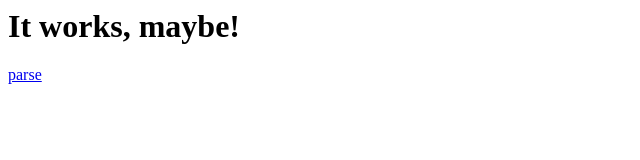
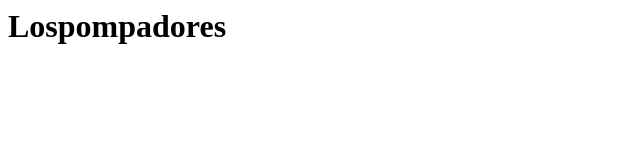
Before and after one commit to LosPompadores/lospompadores.github.io, a plain HTML site: page index.html in a window 1280 px wide. Shown: the whole page, without its empty margins (0-640 px from the left). Drawn offline with Linux system fonts and the light colour scheme.

Commit message:
Update index.html

```diff
--- a/index.html
+++ b/index.html
@@ -69,9 +69,7 @@
 
 
 <body>
-    <h1>It works, maybe!</h1>
-
-    <a href="parse/index.php">parse</a>
+    <h1>Lospompadores</h1>
 
     <div class="m-hero-v2-wrapper"></div>
 </body>
```
